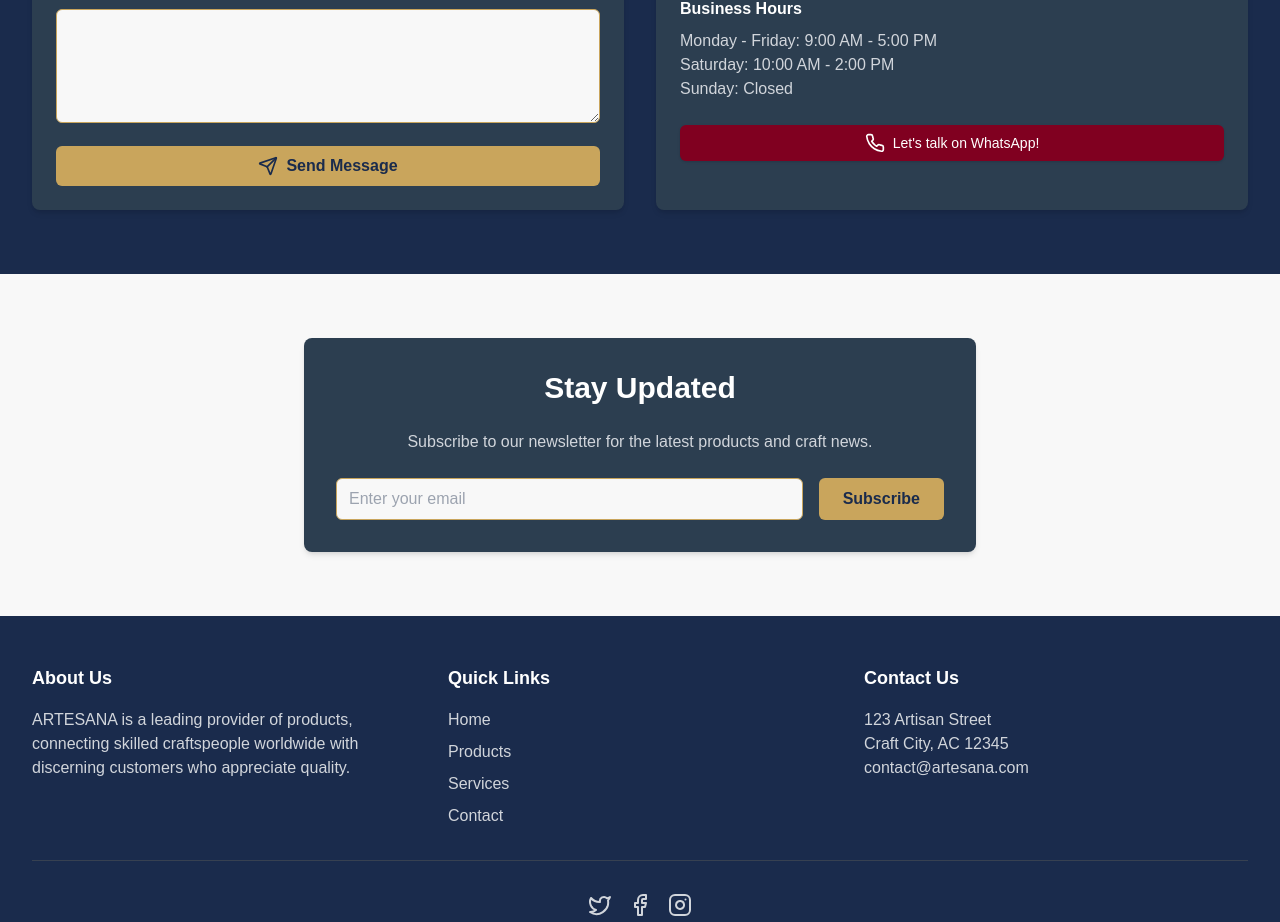
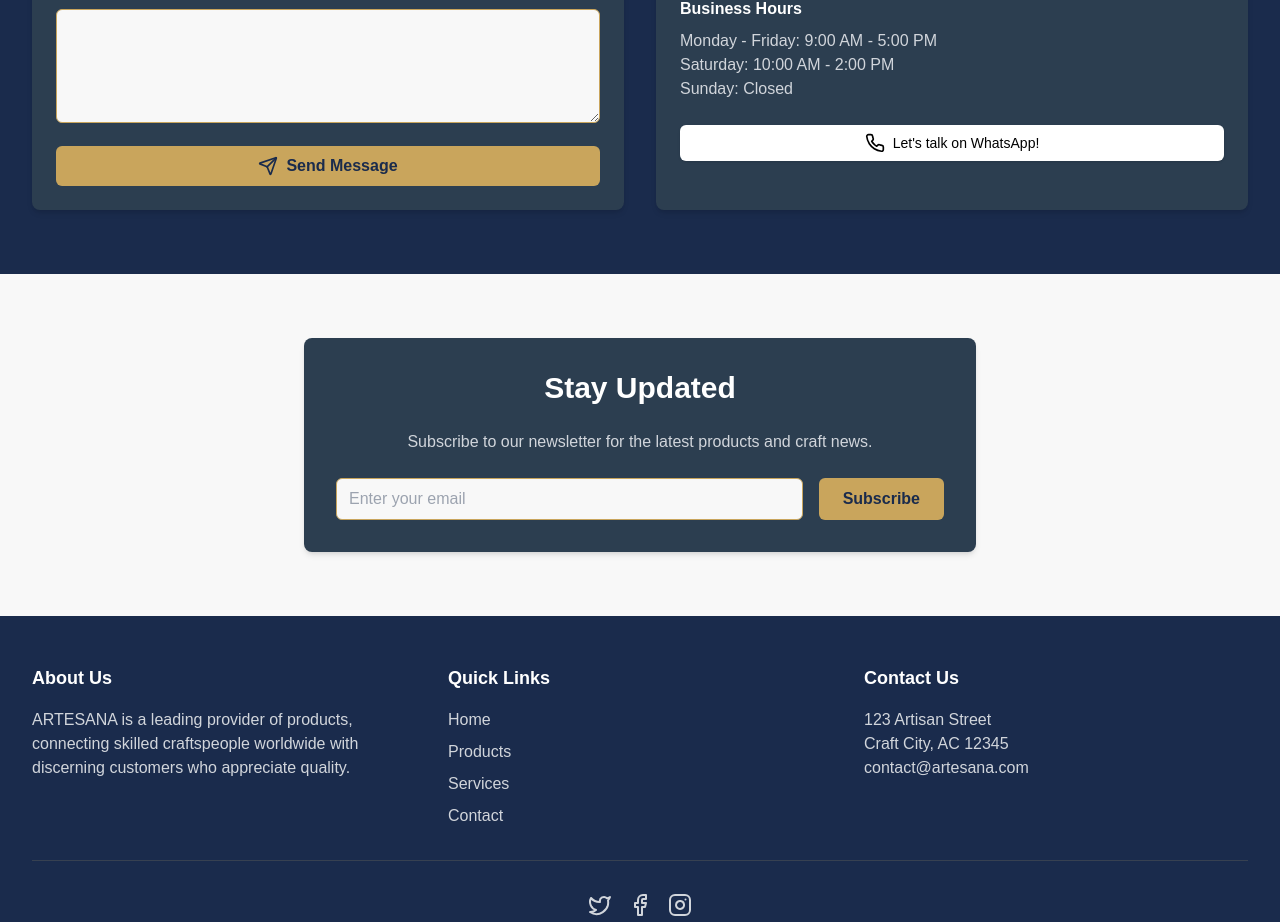
Before and after one commit to Mfullaty/artesana2, a Next.js app: page / in a window 1280 px wide. Shown: the part 2397-3319 px from the top of the page. Built offline with nearby package versions, Linux system fonts and the light colour scheme.

Commit message:
Ui improve

```diff
--- a/components/LandingPage.tsx
+++ b/components/LandingPage.tsx
@@ -386,8 +386,8 @@ export default function LandingPage() {
                 </div>
                 <div className="mt-6">
                   <Button
-                    className="w-full bg-[#800020] hover:bg-[#9a0026] text-white"
-                    onClick={() => window.open('https://wa.me/1234567890', '_blank')}
+                    className="w-full bg-white text-black hover:bg-slate-200 hover:scale-105"
+                    onClick={() => window.open('https://wa.me/2348138497268', '_blank')}
                   >
                     <Phone className="h-5 w-5 mr-2" />
                     Let's talk on WhatsApp!
```
